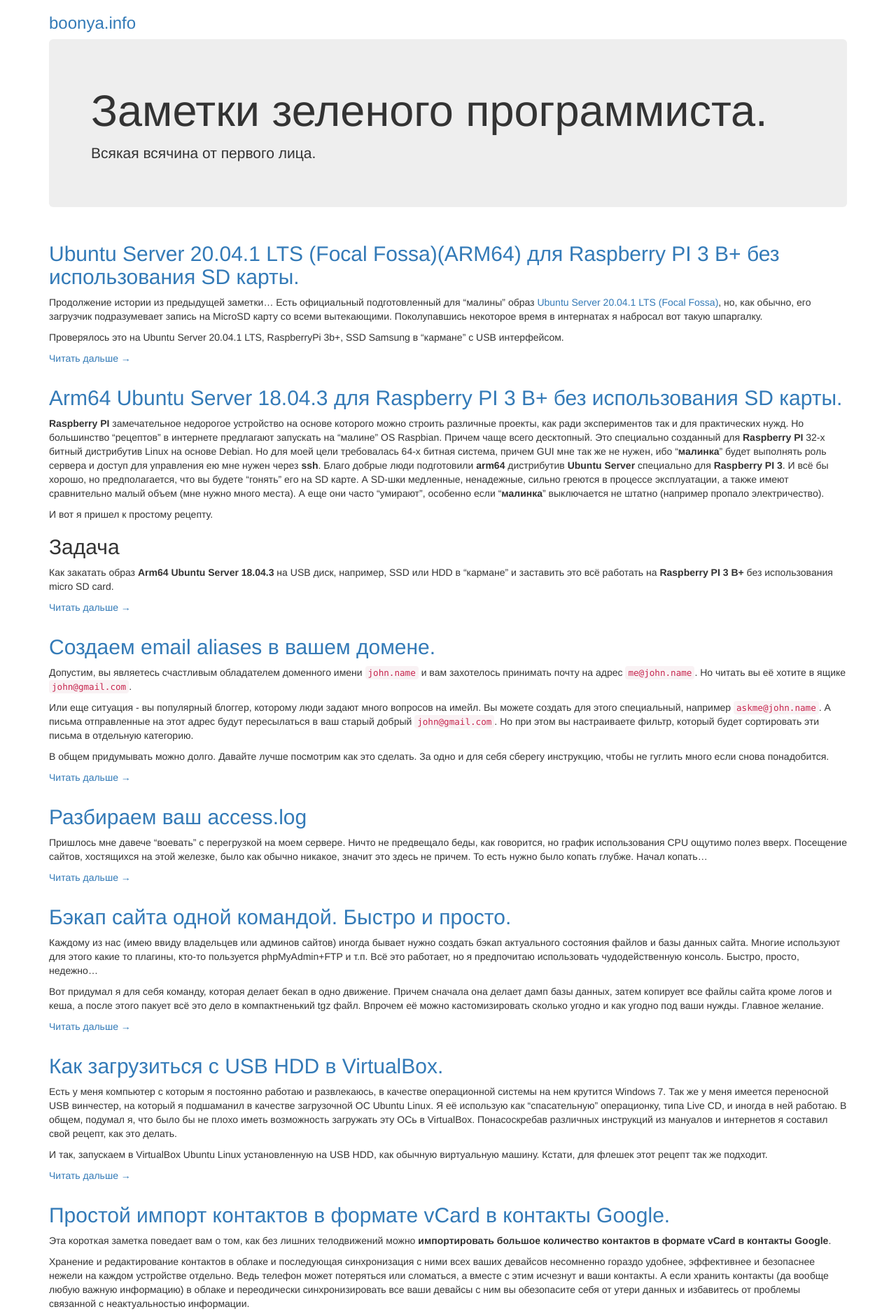
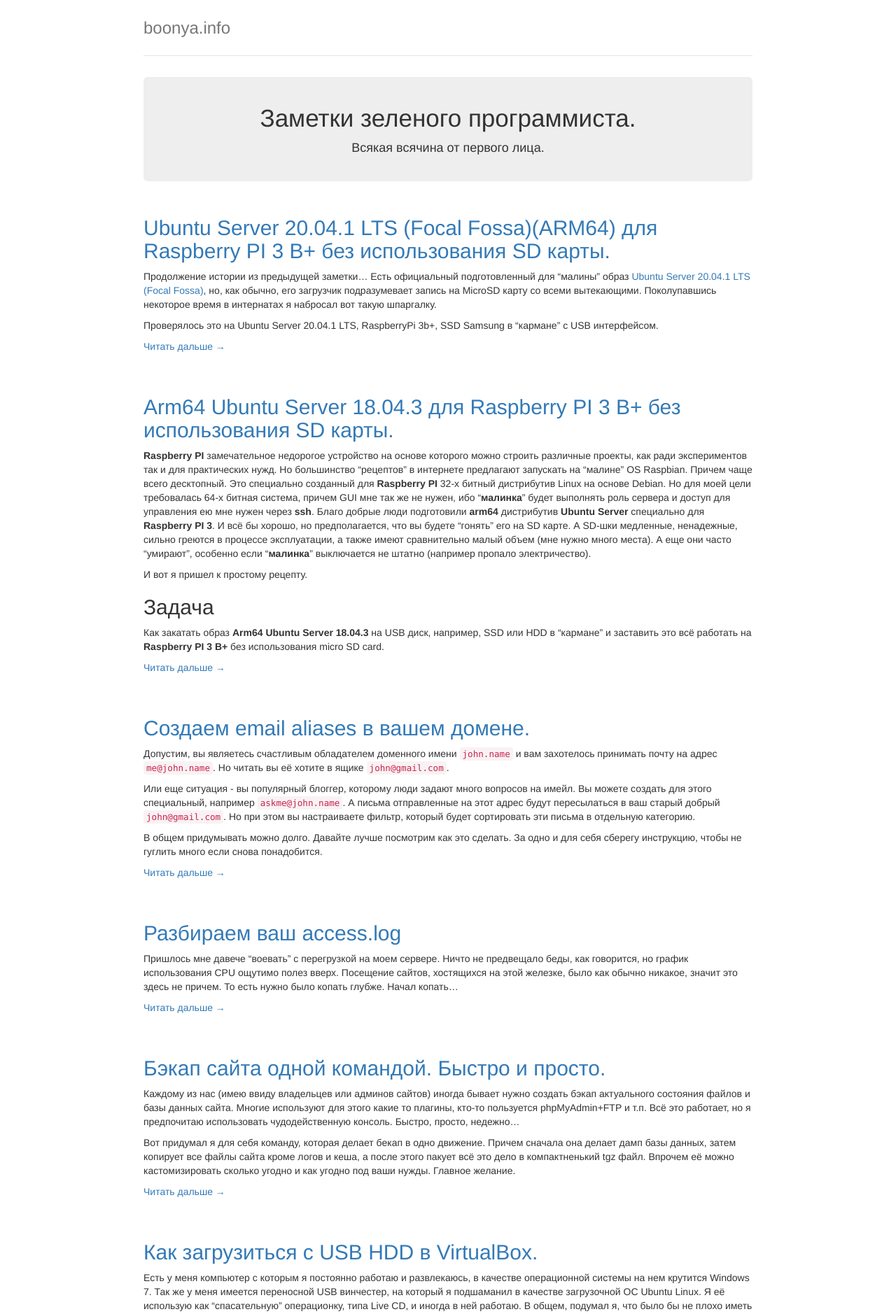
Before and after one commit to boonya/boonya.info, a Jekyll site: the page built from index.html, in a window 1280 px wide. Shown: the top 1878 px of the page at 70% size. Built offline with Jekyll 4.4.1, drawn with Linux system fonts in a browser that asks for light colours; nearby versions of some CDN libraries; the list of posts is cut into pages by our own code.

Commit message:
common.css

```diff
--- a/_layouts/blog.html
+++ b/_layouts/blog.html
@@ -1,6 +1,5 @@
 ---
 layout: default
-includes: <link rel="stylesheet" href="/css/common.css">
 ---
 <div class="jumbotron head">
     <h1>Заметки зеленого программиста.</h1>
--- a/_layouts/framework.html
+++ b/_layouts/framework.html
@@ -15,8 +15,9 @@
     <meta name="p:domain_verify" content="5f15545adc4699f94572feb3eee0de8c"/>
 
     <!-- Bootstrap -->
-    <link rel="stylesheet" href="https://maxcdn.bootstrapcdn.com/bootstrap/3.3.1/css/bootstrap.min.css">
-    <link rel="stylesheet" href="https://maxcdn.bootstrapcdn.com/bootstrap/3.3.1/css/bootstrap-theme.min.css">
+    <link rel="stylesheet" href="https://maxcdn.bootstrapcdn.com/bootstrap/3.3.1/css/bootstrap.min.css" />
+    <link rel="stylesheet" href="https://maxcdn.bootstrapcdn.com/bootstrap/3.3.1/css/bootstrap-theme.min.css" />
+    <link rel="stylesheet" href="/css/common.css" />
 
     <!--[if lt IE 9]>
     <script src="https://oss.maxcdn.com/html5shiv/3.7.2/html5shiv.min.js"></script>
```
